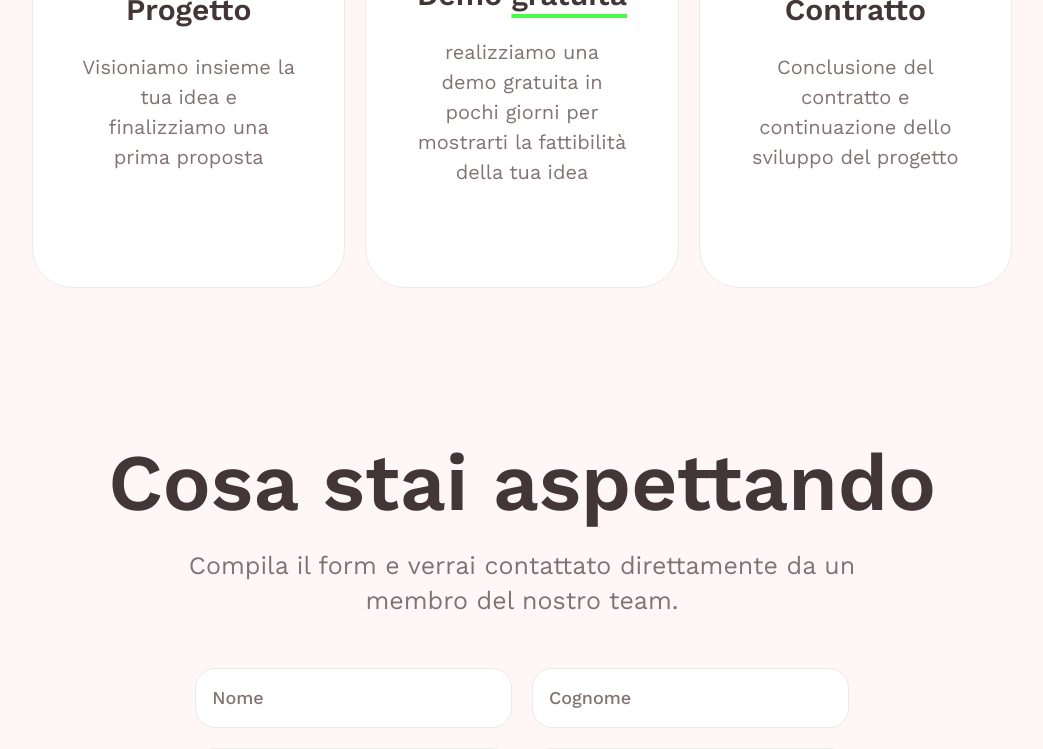
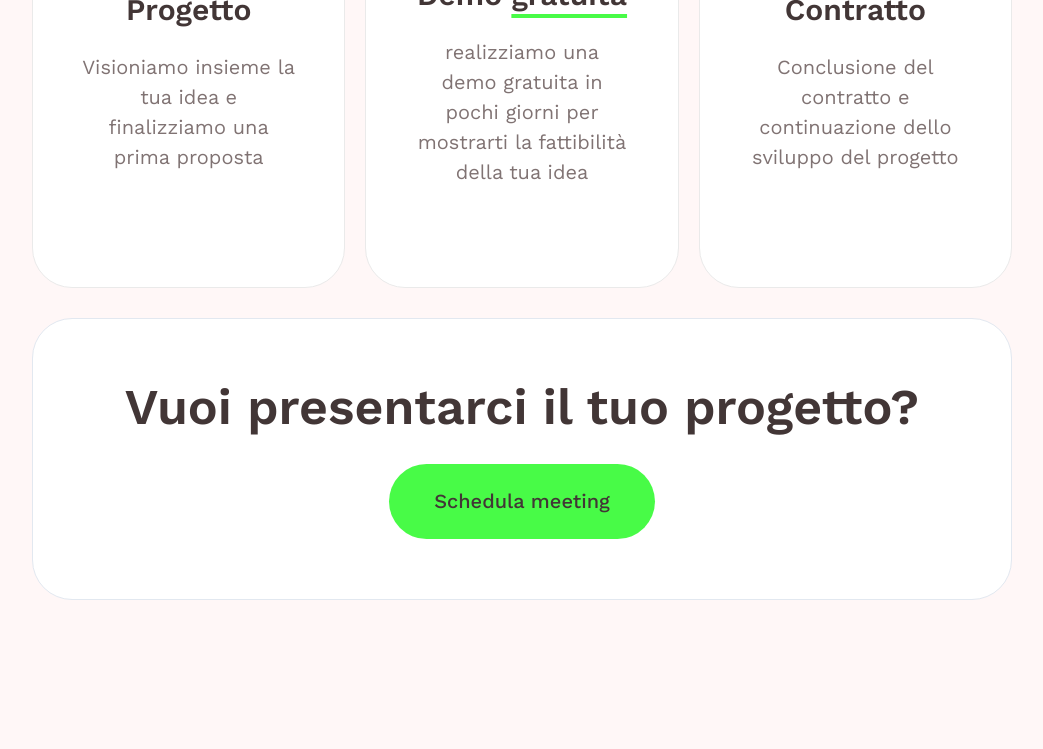
Before and after one commit to Nicolo-Merlini/camacode, a Next.js app: page / in a window 1280 px wide. Shown: the part 7436-8185 px from the top of the page, without its empty margins (118-1161 px from the left). Built offline with nearby package versions, Linux system fonts and the light colour scheme.

Commit message:
Update index.tsx

```diff
--- a/src/pages/index.tsx
+++ b/src/pages/index.tsx
@@ -209,12 +209,44 @@ export const Home = () => {
             <Stack
               spacing={["20px", "20px", "20px", "60px"]}
               direction="column"
-              py={["50px", "50px", "50px", "100px"]}
+              pt={["50px", "50px", "50px", "100px"]}
+              pb={["20px", "20px", "20px", "30px"]}
             >
               <StepCards />
             </Stack>
+            <Box
+              borderWidth={"1px"}
+              borderColor={"gray00"}
+              bg={["gray300", "gray300", "white", "white"]}
+              borderRadius={"40px"}
+              py={['40px', '40px', '40px', '60px']}
+              mb={'160px'}
+            >
+              <Text
+                textStyle={['h3', 'h3', 'h1Mobile', 'h1TitleMobile', 'h1TitleMobile']}
+                fontWeight={'semibold'}
+                color={'dark'}
+                mx={'20px'}
+                mb={['30px', '30px', '30px', '30px']}
+              >
+                Vuoi presentarci il tuo progetto?
+              </Text>
+              <Link href={"/#free-trial"} className="w-fit">
+                <Button
+                  variant={["black", "black", "black", "green"]}
+                  borderRadius={"100px"}
+                  width={"fit-content"}
+                  size={["lg", "lg"]}
+                >
+                  <Text textStyle={["h4", "h4", "h4"]} fontWeight={"medium"}>
+                    Schedula meeting
+                  </Text>
+                </Button>
+              </Link>
+            </Box>
           </Paragraph>
-          <Box id={"contatti"} mb={"50px"}></Box>
+
+          <Box id={"contatti"} mb={"200px"}></Box>
           <Paragraph
             title="Cosa stai aspettando"
             subtitle="Compila il form e verrai contattato direttamente da un membro del nostro team."
```
